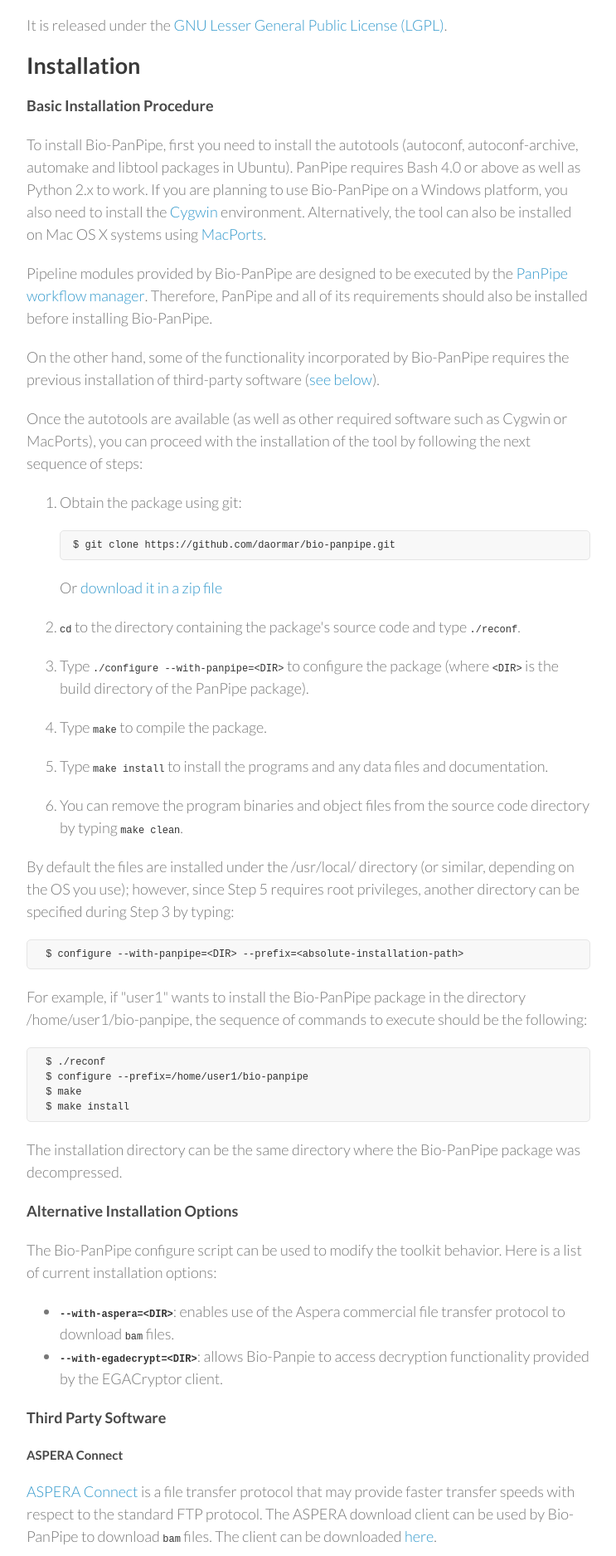
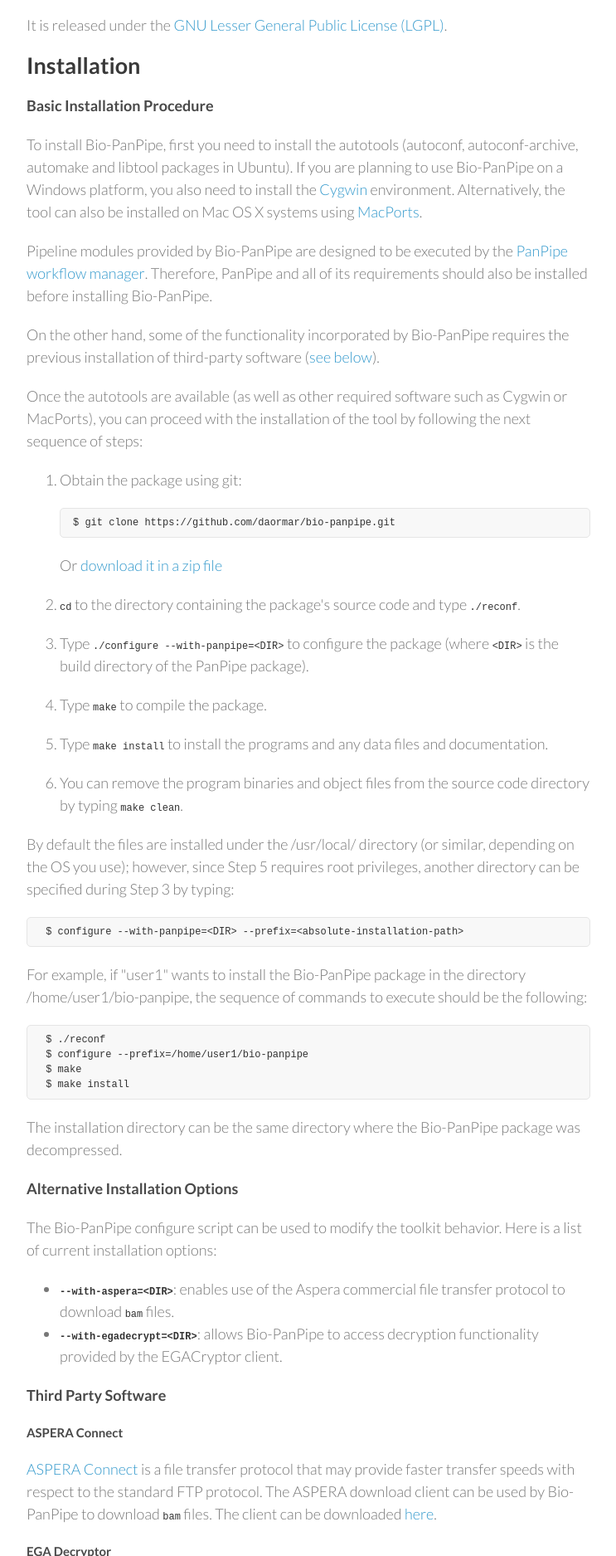
Before and after one commit to daormar/geno-debasher, a plain HTML site: page index.html in a window 1280 px wide. Shown: the part 814-2689 px from the top of the page at 83% size, without its empty margins (428-1171 px from the left). Drawn offline with Linux system fonts and the light colour scheme.

Commit message:
Correct minor issues.

```diff
--- a/index.html
+++ b/index.html
@@ -39,7 +39,7 @@
 <p>Bio-PanPipe is a software package designed to execute bioinformatics
 pipelines, with a particular focus on genome variant calling. Pipelines
 are implemented as modules that can be executed by means of
-the <a href="https://github.com/daormar/panpipe">PanPipe Workflow
+the <a href="https://daormar.github.io/panpipe/">PanPipe Workflow
 Manager</a>. Bio-PanPipe also provides some utilities useful to automate
 experiments on complete datasets.</p>
 
@@ -92,9 +92,9 @@
 
 <p>To install Bio-PanPipe, first you need to install the autotools
 (autoconf, autoconf-archive, automake and libtool packages in
-Ubuntu). PanPipe requires Bash 4.0 or above as well as Python 2.x to
-work. If you are planning to use Bio-PanPipe on a Windows platform, you
-also need to install the <a href="https://www.cygwin.com/">Cygwin</a>
+Ubuntu). If you are planning to use Bio-PanPipe on a Windows platform,
+you also need to install
+the <a href="https://www.cygwin.com/">Cygwin</a>
 environment. Alternatively, the tool can also be installed on Mac OS X
 systems using <a href="https://www.macports.org/">MacPorts</a>.</p>
 
@@ -179,7 +179,7 @@
 <li> <b><code>--with-aspera=&ltDIR&gt</code></b>: enables use of the
 Aspera commercial file transfer protocol to download <code>bam</code>
 files.</li>
-<li> <b><code>--with-egadecrypt=&ltDIR&gt</code></b>: allows Bio-Panpie
+<li> <b><code>--with-egadecrypt=&ltDIR&gt</code></b>: allows Bio-PanPipe
 to access decryption functionality provided by the EGACryptor
 client.</li>
 </ul>
```
